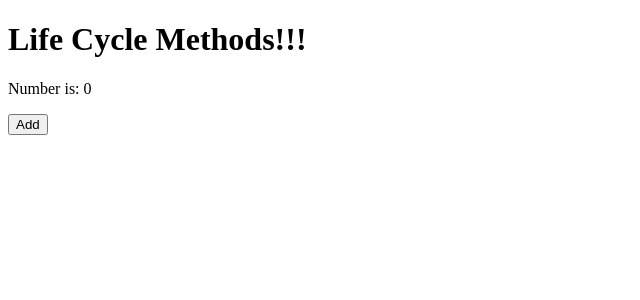
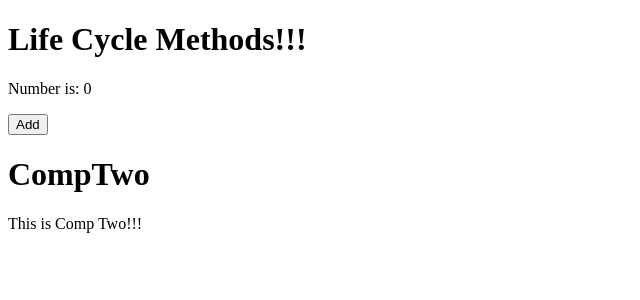
Before and after one commit to abhijeetvc/eveningjuly19, a React (Create React App) app: page / in a window 1280 px wide. Shown: the top 300 px of the page, without its empty margins (0-640 px from the left). Built offline with nearby package versions, Linux system fonts and the light colour scheme.

Commit message:
Life Cycle methods and conditional rendering

```diff
--- /dev/null
+++ b/src/CompOne.js
@@ -0,0 +1,19 @@
+import React from 'react'
+
+class CompOne extends React.Component{
+
+    componentWillUnmount(){
+        console.log('Comp One unmounted!!!');
+    }
+
+    render(){
+        return(
+            <div>
+                <h1>CompOne</h1>
+                <p>This is Comp One!!!</p>
+            </div>
+        )
+    }
+}
+
+export default CompOne
--- /dev/null
+++ b/src/CompTwo.js
@@ -0,0 +1,19 @@
+import React from 'react'
+
+class CompTwo extends React.Component{
+
+    componentWillUnmount(){
+        console.log('Comp Two unmounted!!!');
+    }
+
+    render(){
+        return(
+            <div>
+                <h1>CompTwo</h1>
+                <p>This is Comp Two!!!</p>
+            </div>
+        )
+    }
+}
+
+export default CompTwo
--- a/src/LifeCycleMethod.js
+++ b/src/LifeCycleMethod.js
@@ -1,4 +1,6 @@
 import React from 'react'
+import CompOne from './CompOne';
+import CompTwo from './CompTwo';
 
 class LifeCycleMethod extends React.Component{
 
@@ -20,12 +22,15 @@ class LifeCycleMethod extends React.Component{
     }
 
     render(){
+        const component=this.state.number ?
+                       <CompOne/>:<CompTwo/>
         return(
             <div>
                 <h1>Life Cycle Methods!!!</h1>
                 <p>Number is: {this.state.number}</p>
                 <button type='button'
                      onClick={this.add}>Add</button>
+                {component}
             </div>
         )
     }
```
